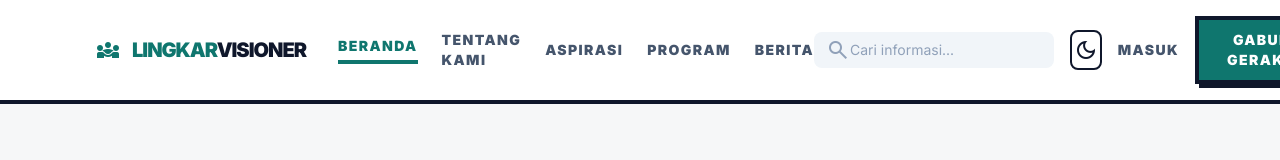
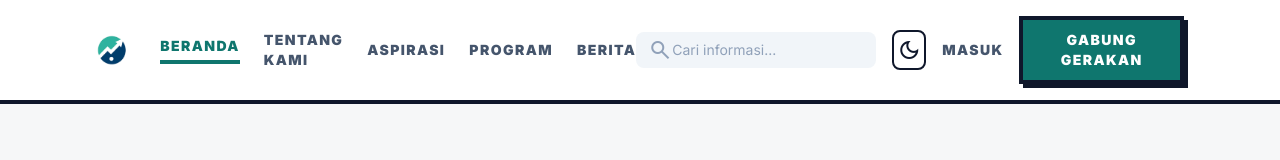
Before and after one commit to rifalfebiyan/LingkarVisoner, a Next.js app in the folder frontend/: page / in a window 1280 px wide. Shown: the top 160 px of the page. Built offline with nearby package versions, Linux system fonts and the light colour scheme.

Commit message:
add logo

```diff
--- a/frontend/components/Navbar.tsx
+++ b/frontend/components/Navbar.tsx
@@ -1,6 +1,7 @@
 "use client";
 
 import Link from "next/link";
+import Image from "next/image";
 import { usePathname } from "next/navigation";
 import { useState, useEffect } from "react";
 import { useTheme } from "next-themes";
@@ -28,11 +29,15 @@ export default function Navbar() {
     <header className="fixed top-0 z-50 w-full border-b-4 border-slate-900 bg-white/95 px-6 py-4 backdrop-blur-md dark:border-slate-100 dark:bg-background-dark/95 md:px-12 lg:px-24">
       <div className="mx-auto flex w-full items-center justify-between">
         <div className="flex items-center gap-8">
-          <Link href="/" className="flex items-center gap-3 text-primary">
-            <span className="material-symbols-outlined text-3xl font-bold">diversity_3</span>
-            <h1 className="text-xl font-black uppercase tracking-tighter dark:text-white">
-              Lingkar<span className="text-slate-900 dark:text-slate-300">Visioner</span>
-            </h1>
+          <Link href="/" className="flex items-center gap-3">
+            <Image
+              src="/logo-livi.png"
+              alt="Lingkar Visioner Logo"
+              width={180}
+              height={45}
+              className="h-9 w-auto object-contain dark:brightness-0 dark:invert"
+              priority
+            />
           </Link>
 
           {/* Desktop Navigation */}
```
